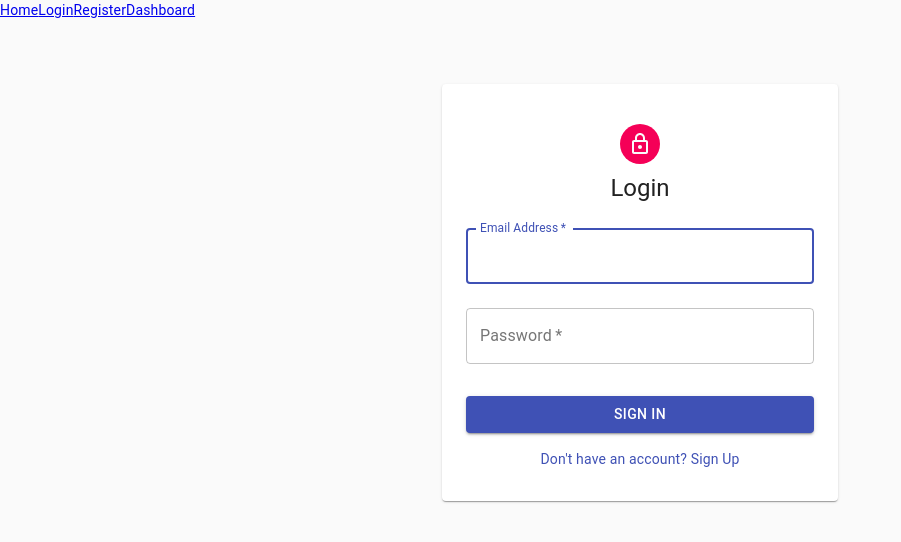
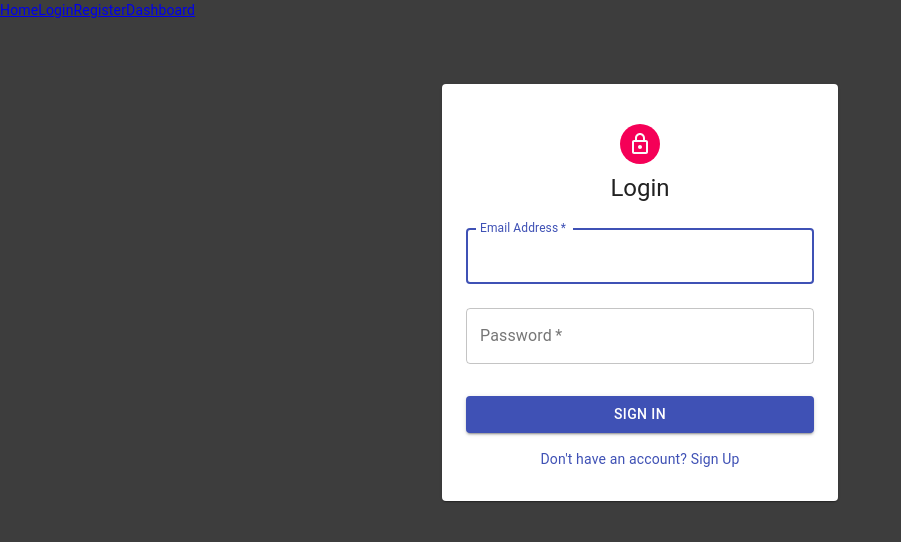
Before and after one commit to KevinTou/tokes-tracker-v2, a React (Create React App) app: page /login in a window 1280 px wide. Shown: the top 542 px of the page, without its empty margins (0-901 px from the left). Built offline with nearby package versions, Linux system fonts and the light colour scheme.

Commit message:
Added spacer and updated to use makeStyles

```diff
--- a/src/components/App.js
+++ b/src/components/App.js
@@ -1,5 +1,6 @@
 import React from 'react';
 import { Switch, Route, Redirect } from 'react-router-dom';
+import { makeStyles } from '@material-ui/core';
 
 // Components
 import { PrivateRoute } from '../utils/PrivateRoute';
@@ -9,9 +10,19 @@ import Login from './Login';
 import Navigation from './Navigation';
 import Register from './Register';
 
+const useStyles = makeStyles({
+  background: {
+    backgroundColor: '#3d3d3d',
+    height: '100vh',
+    width: '100vw',
+  },
+});
+
 function App() {
+  const classes = useStyles();
+
   return (
-    <>
+    <div className={classes.background}>
       <Navigation />
       <Switch>
         <Route exact path="/" component={Landing} />
@@ -20,7 +31,7 @@ function App() {
         <PrivateRoute path="/dashboard" component={Dashboard} />
         <Redirect to="/dashboard" />
       </Switch>
-    </>
+    </div>
   );
 }
 
```
